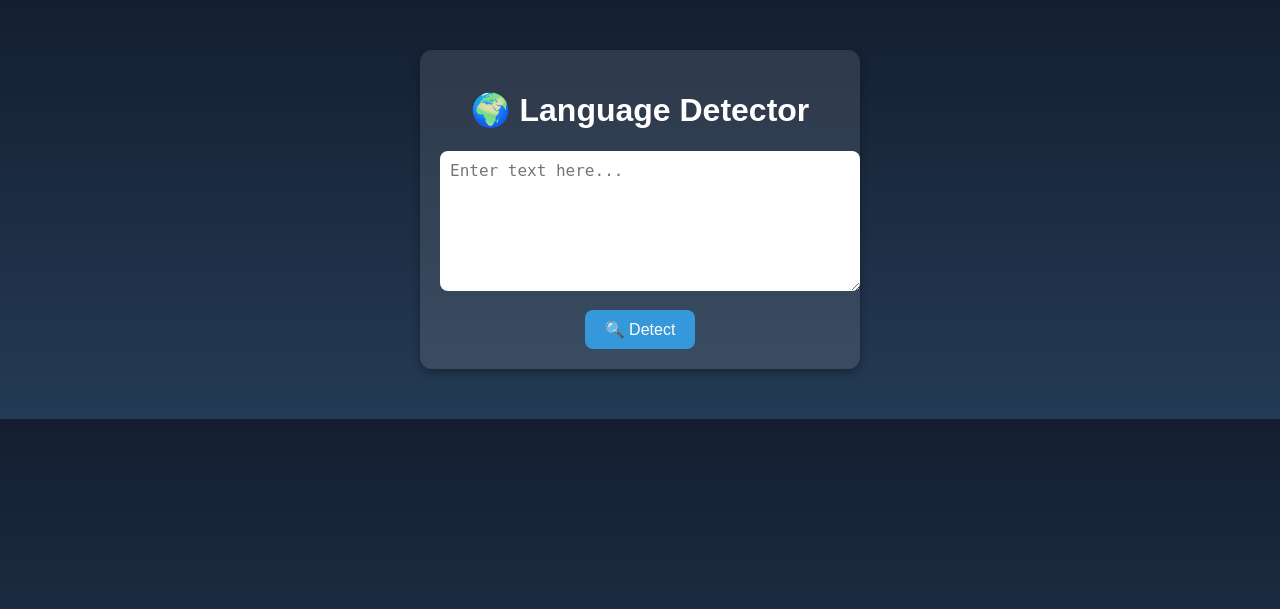
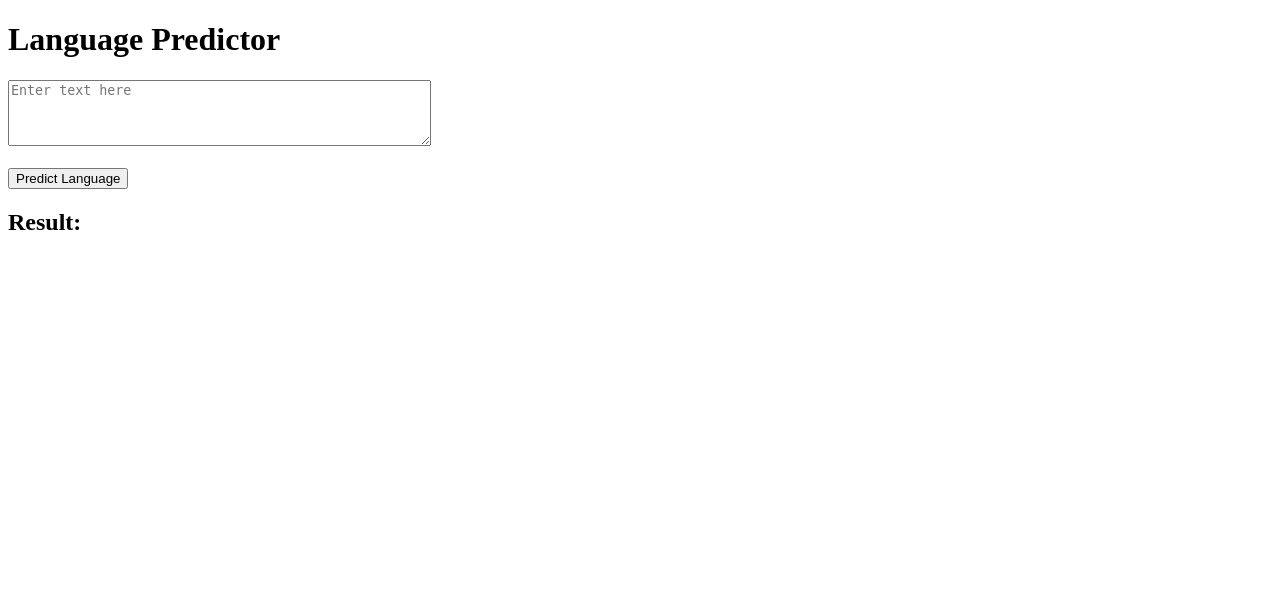
Before and after one commit to madhav-456/Language-Detection, a Flask app: page / in a window 1280 px wide. Shown: the top 609 px of the page. Run offline with Flask 3, Linux system fonts and the light colour scheme; parts of the project's set-up code (start-up, migrations or seed data) failed here and were passed over.

Commit message:
index.html

```diff
--- a/templates/index.html
+++ b/templates/index.html
@@ -1,31 +1,57 @@
 <!DOCTYPE html>
 <html>
 <head>
-    <title>🌍 Language Detector</title>
-    <link rel="stylesheet" href="{{ url_for('static', filename='style.css') }}">
+    <title>Language Predictor</title>
 </head>
 <body>
-    <div class="container">
-        <h1>🌍 Language Detector</h1>
-        <form id="detectForm">
-            <textarea name="text" placeholder="Enter text here..."></textarea>
-            <button type="submit">🔍 Detect</button>
-        </form>
-        <div id="result"></div>
-    </div>
+    <h1>Language Predictor</h1>
+    <form id="predictForm">
+        <textarea name="text" id="text" rows="4" cols="50" placeholder="Enter text here"></textarea><br><br>
+        <button type="submit">Predict Language</button>
+    </form>
+
+    <h2>Result:</h2>
+    <pre id="result"></pre>
 
     <script>
-        document.getElementById("detectForm").onsubmit = async (e) => {
+        const form = document.getElementById("predictForm");
+        const resultDiv = document.getElementById("result");
+
+        form.addEventListener("submit", async (e) => {
             e.preventDefault();
-            let form = new FormData(e.target);
-            let response = await fetch("/predict", {
-                method: "POST",
-                body: form
-            });
-            let data = await response.json();
-            document.getElementById("result").innerText =
-                "Detected: " + data.predicted_language;
-        };
+
+            const text = document.getElementById("text").value.trim();
+
+            if (!text) {
+                resultDiv.innerText = "Error: Please enter some text.";
+                return;
+            }
+
+            try {
+                const response = await fetch("/predict", {
+                    method: "POST",
+                    headers: {
+                        "Content-Type": "application/x-www-form-urlencoded"
+                    },
+                    body: `text=${encodeURIComponent(text)}`
+                });
+
+                const data = await response.json();
+                console.log(data); // Debug: see API response in console
+
+                if (data.error) {
+                    resultDiv.innerText = "Error: " + data.error;
+                } else {
+                    resultDiv.innerText =
+                        `Input Text: ${data.input_text}\n` +
+                        `Predicted Language: ${data.predicted_language}\n` +
+                        `Probabilities:\n${JSON.stringify(data.probabilities, null, 2)}`;
+                }
+            } catch (err) {
+                resultDiv.innerText = "Error: Could not reach server.";
+                console.error(err);
+            }
+        });
     </script>
 </body>
 </html>
```
